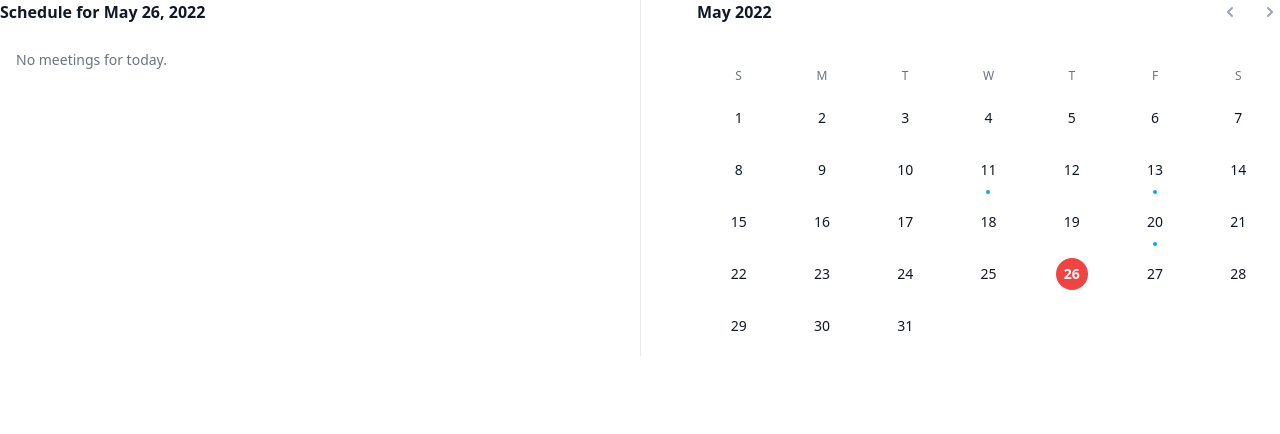
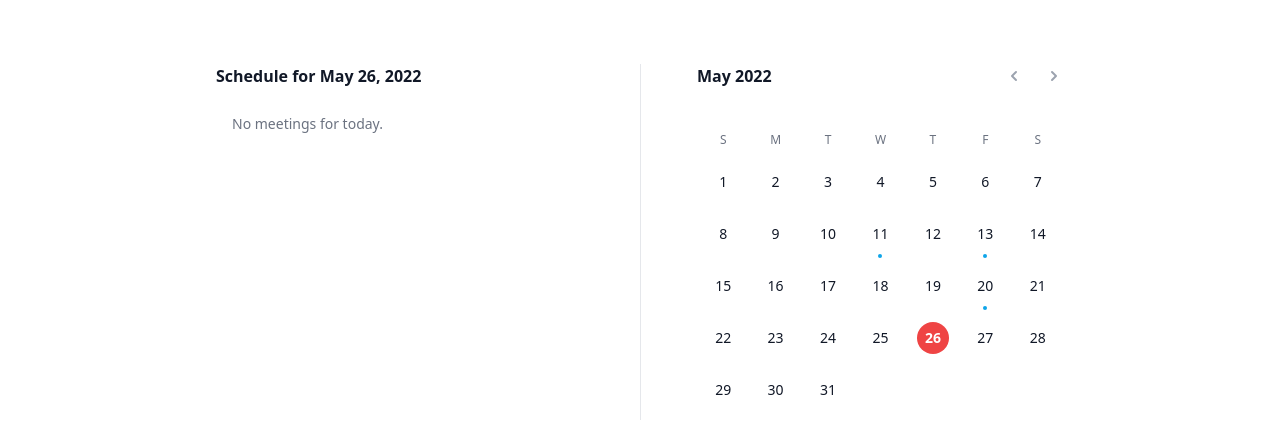
Before and after one commit to EspiraMarvin/events-app, a Next.js app: page / in a window 1280 px wide. Shown: the top 434 px of the page. Built offline with nearby package versions, Linux system fonts and the light colour scheme.

Commit message:
adds update

```diff
--- a/pages/index.tsx
+++ b/pages/index.tsx
@@ -5,9 +5,11 @@ import Calendar from '../components/Calendar'
 
 const Home: NextPage = () => {
   return (
-    <div className="">
-      <Calendar />
-    </div>
+     <main className="pt-16">
+       <div className="max-w-md px-4 mx-auto sm:px-7 md:max-w-4xl md:px-6">
+        <Calendar />
+      </div>
+    </main>
   )
 }
 
```
